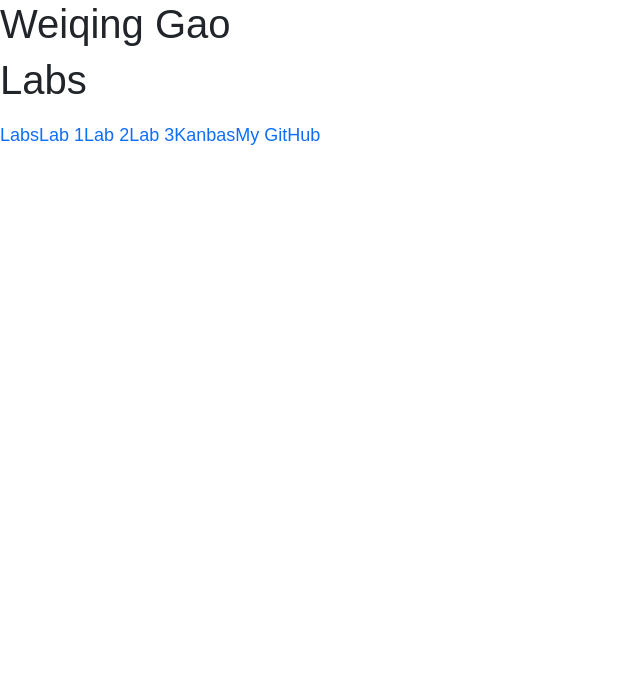
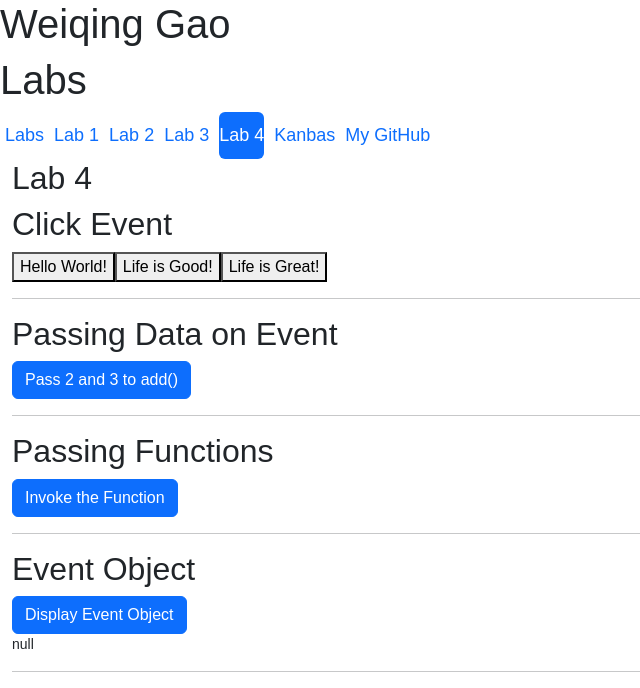
Before and after one commit to WeiqingGao/kanbas-react-web-app-cs5610-fa24, a React (Create React App) app: page /#/Labs/Lab4 in a window 1280 px wide. Shown: the top 688 px of the page, without its empty margins (0-640 px from the left). Built offline with nearby package versions, Linux system fonts and the light colour scheme.

Commit message:
complete 2.1 2.2, change TOC <a> to <Link> & add css for it

```diff
--- a/src/Labs/Lab3/index.tsx
+++ b/src/Labs/Lab3/index.tsx
@@ -36,7 +36,7 @@ import PathParameters from "./PathParameters";
 export default function Lab3() {
     console.log("Hello World!");
     return (
-        <div id="wd-lab3" className="container-flud">
+        <div id="wd-lab3" className="container-fluid">
             <h2>Lab 3</h2>
             <VariablesAndConstants/>
             <VariableTypes/>
--- /dev/null
+++ b/src/Labs/Lab4/ClickEvent.tsx
@@ -0,0 +1,29 @@
+const hello = () => {
+    alert("Hello World!");
+};
+
+const lifeIs = (good: string) => {
+    alert(`Life is ${good}`);
+};
+
+export default function ClickEvent() {
+    return (
+        <div id="wd-click-event">
+            <h2>Click Event</h2>
+            <button onClick={hello} id="wd-hello-world-click">
+                Hello World!
+            </button>
+            <button onClick={() => lifeIs("Good!")}
+                id="wd-life-is-good-click">
+                    Life is Good!
+            </button>
+            <button onClick={() => {
+                hello();
+                lifeIs("Great!");
+            }} id="wd-life-is-great-click">
+                Life is Great!
+            </button>
+            <hr/>
+        </div>
+    );
+}
--- /dev/null
+++ b/src/Labs/Lab4/EventObject.tsx
@@ -0,0 +1,22 @@
+import React, { useState } from "react";
+
+export default function EventObject() {
+    const [event, setEvent] = useState(null);
+    const handleClick = (e: any) => {
+        e.target = e.target.outerHTML;
+        delete e.view;
+        setEvent(e);
+    };
+    return (
+        <div>
+            <h2>Event Object</h2>
+            <button onClick={(e) => handleClick(e)}
+            className="btn btn-primary"
+            id="wd-display-event-obj-click">
+                Display Event Object
+            </button>
+            <pre>{JSON.stringify(event, null, 2)}</pre>
+            <hr/>
+        </div>
+    );
+}
--- /dev/null
+++ b/src/Labs/Lab4/PassingDataOnEvent.tsx
@@ -0,0 +1,17 @@
+const add = (a: number, b: number) => {
+    alert(`${a} + ${b} = ${a + b}`);
+};
+
+export default function PassingDataOnEvent() {
+    return (
+        <div id="wd-passing-data-on-event">
+            <h2>Passing Data on Event</h2>
+            <button onClick={() => add(2, 3)}
+            className="btn btn-primary"
+            id="wd-pass-data-click">
+                Pass 2 and 3 to add()
+            </button>
+        <hr/>
+        </div>
+    );
+}
--- /dev/null
+++ b/src/Labs/Lab4/PassingFunctions.tsx
@@ -0,0 +1,12 @@
+export default function PassingFunctions(
+    { theFunction }: { theFunction: () => void }) {
+        return (
+            <div>
+                <h2>Passing Functions</h2>
+                <button onClick={theFunction} className="btn btn-primary">
+                    Invoke the Function
+                </button>
+                <hr/>
+            </div>
+        );
+    }
--- /dev/null
+++ b/src/Labs/Lab4/index.tsx
@@ -0,0 +1,20 @@
+import ClickEvent from "./ClickEvent";
+import EventObject from "./EventObject";
+import PassingDataOnEvent from "./PassingDataOnEvent";
+import PassingFunctions from "./PassingFunctions";
+
+export default function Lab4() {
+    function sayHello() {
+        alert("Hello");
+    }
+
+    return (
+        <div id="wd-lab4" className="container-fluid">
+            <h2>Lab 4</h2>
+            <ClickEvent/>
+            <PassingDataOnEvent/>
+            <PassingFunctions theFunction={sayHello}/>
+            <EventObject/>
+        </div>
+    );
+}
--- a/src/Labs/TOC.tsx
+++ b/src/Labs/TOC.tsx
@@ -1,36 +1,44 @@
 import { useLocation } from "react-router";
+import { Link } from "react-router-dom";
+import "./style.css";
 
 export default function TOC() {
     const { pathname } = useLocation();
     return (
         <ul className="nav nav-pills">
             <li className="nav-item">
-                <a id="wd-a" href="#/Labs" className="nav-link">
+                <Link id="wd-a" to="/Labs" className="nav-link">
                     Labs
-                </a>
+                </Link>
             </li>
             <li className="nav-item">
-                <a id="wd-a1" href="#/Labs/Lab1"
-                   className={`nav-link ${pathname.includes("Lab1") ? "active" : ""}`}>
+                <Link id="wd-a1" to="/Labs/Lab1"
+                      className={`nav-link ${pathname.includes("Lab1") ? "active" : ""}`}>
                     Lab 1
-                </a>
+                </Link>
             </li>
             <li className="nav-item">
-                <a id="wd-a2" href="#/Labs/Lab2"
-                   className={`nav-link ${pathname.includes("Lab2") ? "active" : ""}`}>
+                <Link id="wd-a2" to="/Labs/Lab2"
+                      className={`nav-link ${pathname.includes("Lab2") ? "active" : ""}`}>
                     Lab 2
-                </a>
+                </Link>
             </li>
             <li className="nav-item">
-                <a id="wd-a3" href="#/Labs/Lab3"
-                   className={`nav-link ${pathname.includes("Lab3") ? "active" : ""}`}>
+                <Link id="wd-a3" to="/Labs/Lab3"
+                      className={`nav-link ${pathname.includes("Lab3") ? "active" : ""}`}>
                     Lab 3
-                </a>
+                </Link>
             </li>
             <li className="nav-item">
-                <a id="wd-k" href="#/Kanbas" className="nav-link">
+                <Link id="wd-a4" to="/Labs/Lab4"
+                      className={`nav-link ${pathname.includes("Lab4") ? "active" : ""}`}>
+                    Lab 4
+                </Link>
+            </li>
+            <li className="nav-item">
+                <Link id="wd-k" to="/Kanbas" className="nav-link">
                     Kanbas
-                </a>
+                </Link>
             </li>
             <li className="nav-item">
                 <a id="wd-k" href="https://github.com/WeiqingGao/Kanbas-react-web-app.git" className="nav-link">
--- a/src/Labs/index.tsx
+++ b/src/Labs/index.tsx
@@ -1,6 +1,7 @@
 import Lab1 from "./Lab1";
 import Lab2 from "./Lab2";
 import Lab3 from "./Lab3";
+import Lab4 from "./Lab4";
 import { Route, Routes, Navigate } from "react-router";
 import TOC from "./TOC";
 
@@ -11,10 +12,14 @@ export default function Labs() {
             <h1>Labs</h1>
             <TOC />
             <Routes>
+                {/* "/" define the root path, the path when users input the base domain name */}
                 <Route path="/" element={<Navigate to="Lab1" />} />
+                {/* Lab1 define the root path followed by 'Lab1' */}
                 <Route path="Lab1" element={<Lab1 />} />
                 <Route path="Lab2" element={<Lab2 />} />
+                {/* * is wildcard character, meaning that all paths started with Lab3 will match this route */}
                 <Route path="Lab3/*" element={<Lab3 />} />
+                <Route path="Lab4" element={<Lab4 />} />
             </Routes>
         </div>
     );
--- /dev/null
+++ b/src/Labs/style.css
@@ -0,0 +1,8 @@
+.nav-item {
+    margin-left: 5px;
+    margin-right: 5px;
+}
+
+.nav-link {
+    padding: 10px;
+}
```
